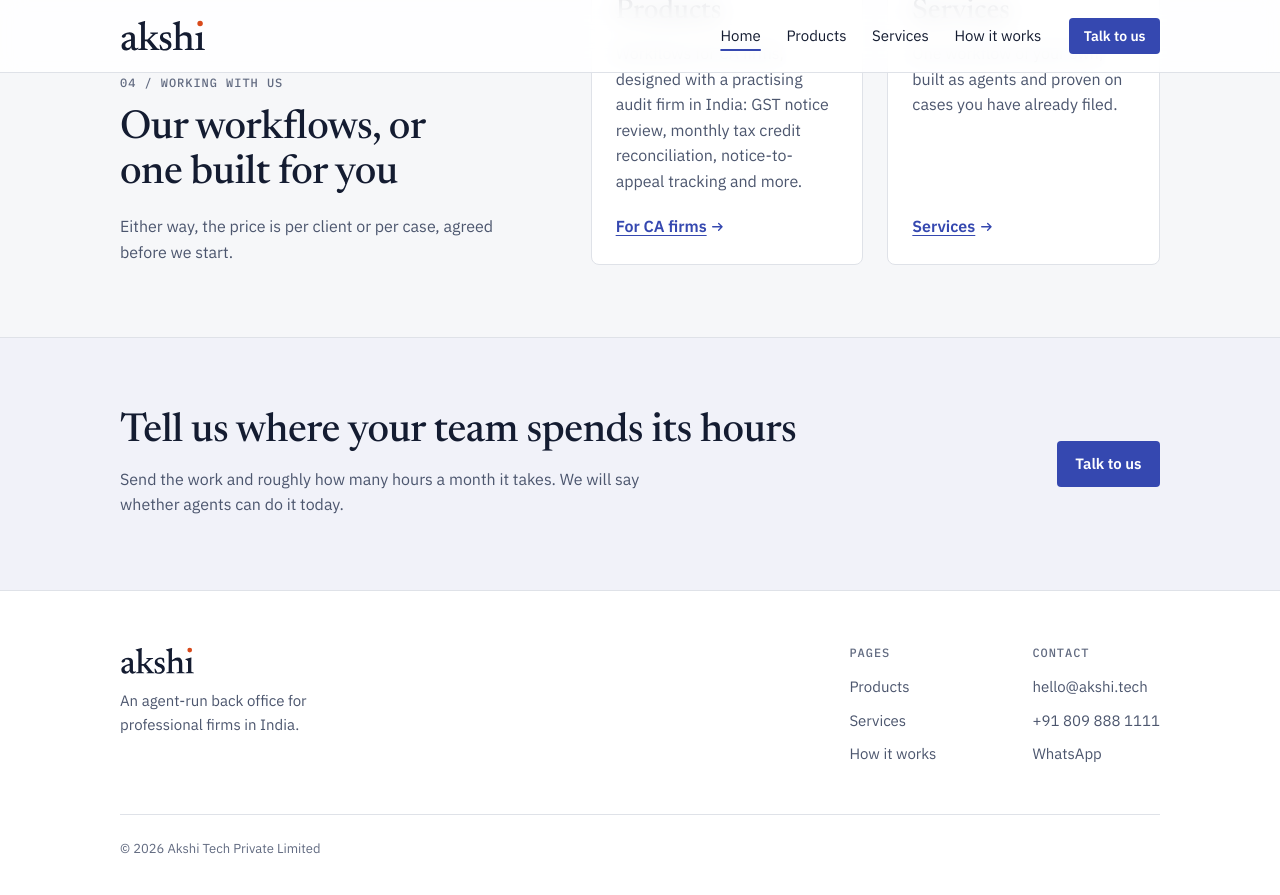
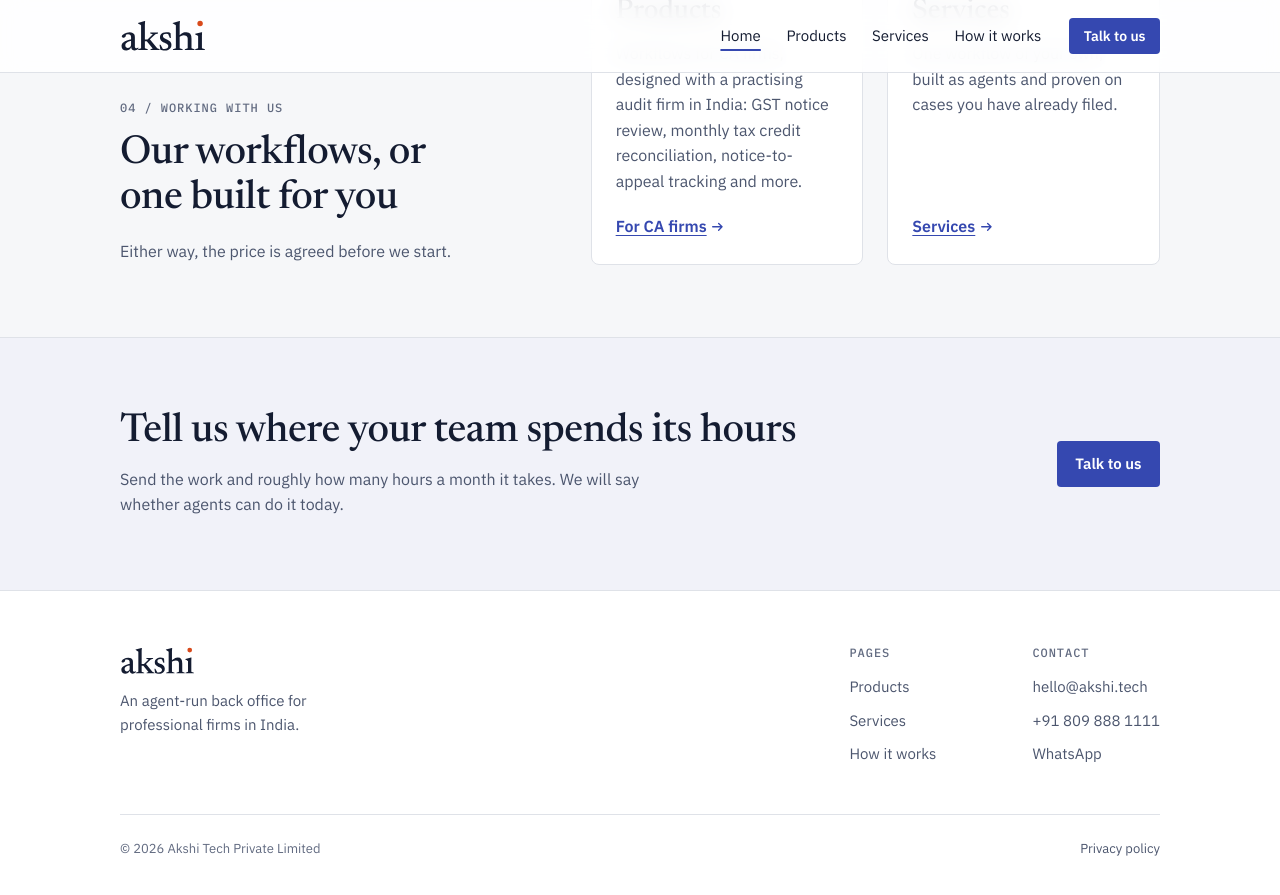
Before and after one commit to akshitech/akshitech.github.io, a Jekyll site: the page built from index.html, in a window 1280 px wide and 900 px high, scrolled down 2432 px. Shown: the top 895 px of the window. Built offline with Jekyll 4.4.1, drawn with Linux system fonts in a browser that asks for light colours.

Commit message:
Publish a short privacy policy; name where client files are stored and which AI providers process them; one price line; payroll returns prepared, not filed

```diff
--- a/_data/workflows.yml
+++ b/_data/workflows.yml
@@ -50,7 +50,7 @@
     - name: "Bank reconciliation"
       does: "Bank matched to books"
     - name: "Payroll compliance"
-      does: "PF, ESI and professional tax filings"
+      does: "PF, ESI and professional tax returns prepared"
 - area: "Audit and assurance"
   items:
     - name: "Ledger scrutiny"
--- a/_includes/footer.html
+++ b/_includes/footer.html
@@ -24,9 +24,10 @@
       </div>
       <div class="foot-legal">
         <span>&copy; {{ site.time | date: "%Y" }} {{ site.data.contact.legal_name }}</span>
-{%- assign legal_pages = site.pages | where_exp: "p", "p.url == '/privacy/' or p.url == '/terms/'" %}
-{%- if legal_pages.size == 2 %}
-        <span class="foot-legal-links"><a href="{{ '/privacy/' | relative_url }}">Privacy policy</a><a href="{{ '/terms/' | relative_url }}">Terms of use</a></span>
+{%- assign privacy_page = site.pages | where: "url", "/privacy/" | first %}
+{%- assign terms_page = site.pages | where: "url", "/terms/" | first %}
+{%- if privacy_page or terms_page %}
+        <span class="foot-legal-links">{% if privacy_page %}<a href="{{ '/privacy/' | relative_url }}">Privacy policy</a>{% endif %}{% if terms_page %}<a href="{{ '/terms/' | relative_url }}">Terms of use</a>{% endif %}</span>
 {%- endif %}
 {%- if site.data.contact.cin and site.data.contact.cin != "" %}
         <span>CIN {{ site.data.contact.cin }}</span>
--- a/how-it-works.html
+++ b/how-it-works.html
@@ -120,6 +120,7 @@ redirect_from:
         <div class="split-body">
           <p>A firm answers for its clients' records under its professional duty of confidentiality, and the Digital Personal Data Protection Act, 2023 adds further duties, most of them from May 2027 under the 2025 Rules. Using a vendor does not move either.</p>
           <p>We act as your processor and sign a data processing agreement before any client file is uploaded. Ask us for the terms before you decide.</p>
+          <p>Client files are stored with DigitalOcean in Bengaluru. Two AI providers process them: Anthropic, whose Claude models read the documents and draft, and OpenAI, whose models check each draft against its sources. We use both through their business services, which do not train models on what we send. Each data processing agreement names these sub-processors, where they process data and how long they keep it.</p>
         </div>
       </div>
     </section>
--- a/index.html
+++ b/index.html
@@ -124,7 +124,7 @@ permalink: /
         <div class="split-head">
           <p class="num">04 / Working with us</p>
           <h2>Our workflows, or one built for you</h2>
-          <p>Either way, the price is per client or per case, agreed before we start.</p>
+          <p>Either way, the price is agreed before we start.</p>
         </div>
         <div class="split-body">
           <div class="cards">
```
Also changed, not shown: privacy.html (+7 -8 lines), tests/browser_check.py (+3 -3 lines), README.md.
